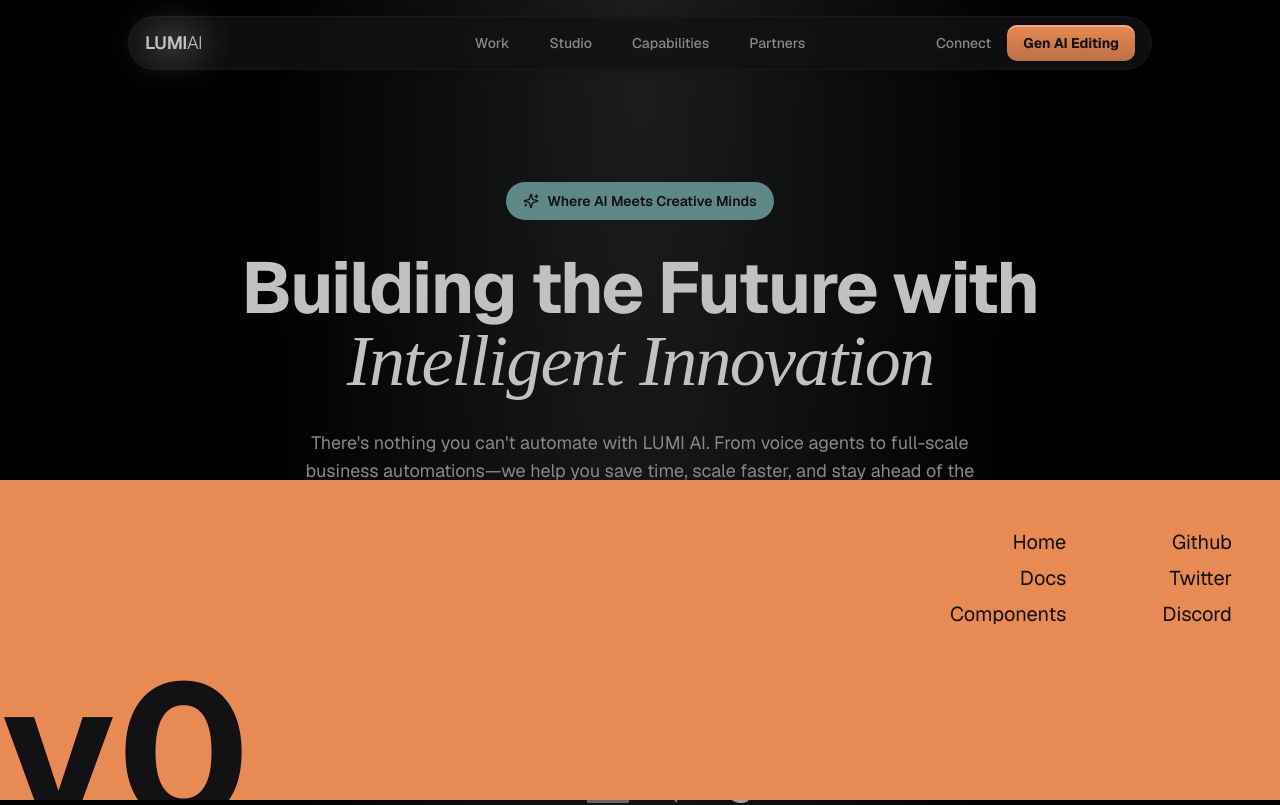
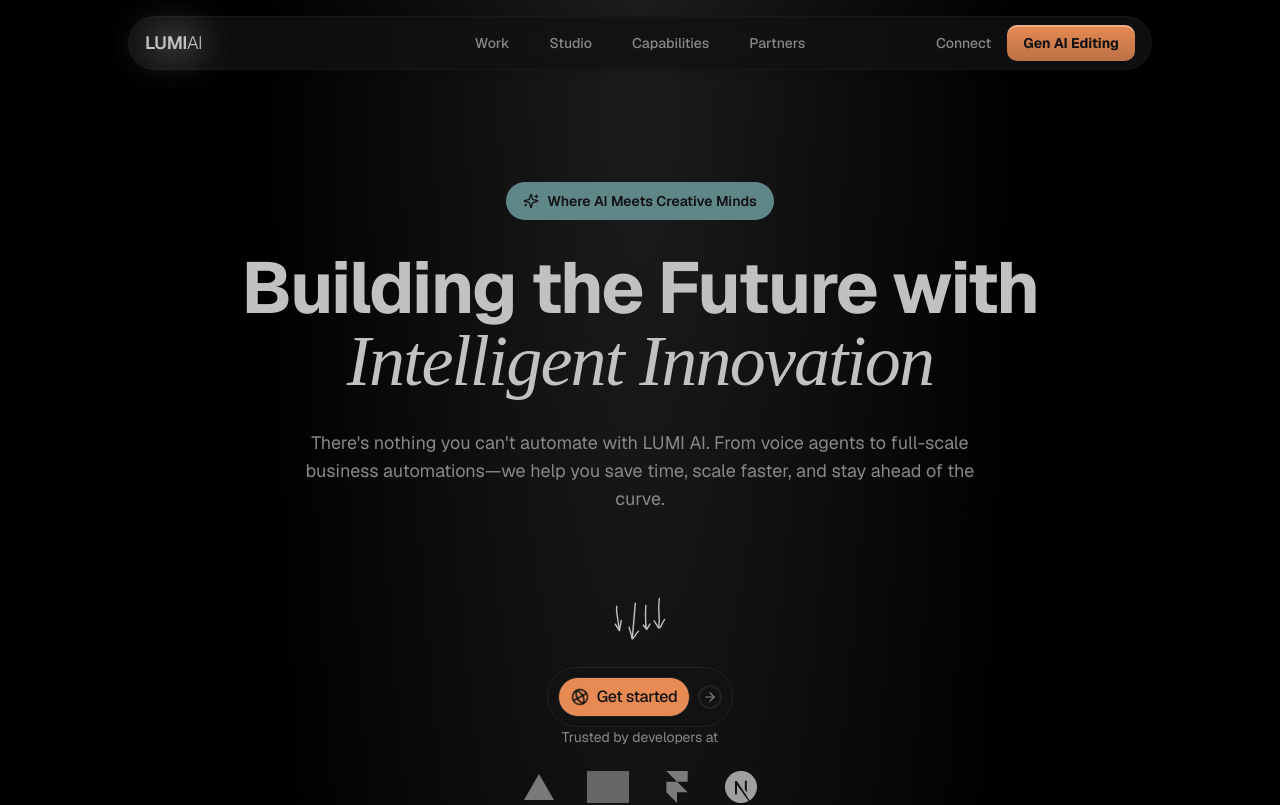
Before and after one commit to AmanchaRahul/lumiai, a Next.js app: page / in a window 1280 px wide. Shown: the top 805 px of the page. Built offline with nearby package versions, Linux system fonts and the light colour scheme; grey boxes are pictures that could not be loaded.

Commit message:
refactor: redesign footer

```diff
--- a/components/sticky-footer.tsx
+++ b/components/sticky-footer.tsx
@@ -1,119 +1,151 @@
 "use client"
-import { motion, AnimatePresence } from "framer-motion"
-import { useState, useEffect } from "react"
+import { motion } from "framer-motion"
 
 export function StickyFooter() {
-  const [isAtBottom, setIsAtBottom] = useState(false)
+  return (
+    <footer className="relative w-full bg-black border-t border-white/5 overflow-hidden">
+      {/* Subtle background pattern */}
+      <div
+        className="absolute inset-0 opacity-[0.02]"
+        style={{
+          backgroundImage: `
+            linear-gradient(to right, white 1px, transparent 1px),
+            linear-gradient(to bottom, white 1px, transparent 1px)
+          `,
+          backgroundSize: "60px 60px",
+        }}
+      />
 
-  useEffect(() => {
-    let ticking = false
+      <div className="relative z-10 max-w-7xl mx-auto px-4 sm:px-6 py-16 sm:py-20">
+        {/* Main Content */}
+        <div className="flex flex-col items-center justify-center text-center space-y-8">
+          {/* Animated Icon */}
+          <motion.div
+            initial={{ opacity: 0, scale: 0.8 }}
+            whileInView={{ opacity: 1, scale: 1 }}
+            viewport={{ once: true }}
+            transition={{ duration: 0.6 }}
+            className="relative"
+          >
+            {/* Circular pulse background */}
+            <motion.div
+              className="absolute inset-0 -m-4 rounded-full bg-primary/10 blur-xl"
+              animate={{
+                scale: [1, 1.2, 1],
+                opacity: [0.3, 0.5, 0.3],
+              }}
+              transition={{
+                duration: 3,
+                repeat: Infinity,
+                ease: "easeInOut",
+              }}
+            />
 
-    const handleScroll = () => {
-      if (!ticking) {
-        requestAnimationFrame(() => {
-          const scrollTop = window.scrollY
-          const windowHeight = window.innerHeight
-          const documentHeight = document.documentElement.scrollHeight
-          const isNearBottom = scrollTop + windowHeight >= documentHeight - 100
+            {/* Icon circle */}
+            <div className="relative w-16 h-16 rounded-full bg-gradient-to-br from-primary/20 to-primary/5 border border-primary/30 flex items-center justify-center backdrop-blur-sm">
+              <div className="w-8 h-8 rounded-full bg-primary/80 animate-pulse" />
+            </div>
+          </motion.div>
 
-          setIsAtBottom(isNearBottom)
-          ticking = false
-        })
-        ticking = true
-      }
-    }
+          {/* Main Heading */}
+          <motion.div
+            initial={{ opacity: 0, y: 20 }}
+            whileInView={{ opacity: 1, y: 0 }}
+            viewport={{ once: true }}
+            transition={{ duration: 0.6, delay: 0.1 }}
+            className="space-y-4"
+          >
+            <h2 className="text-3xl sm:text-4xl md:text-5xl font-bold text-white">
+              Built by humans, scaled by AI.
+            </h2>
+            <p className="text-base sm:text-lg text-white/50">
+              Est. 2023 — Shipping the future, today.
+            </p>
+          </motion.div>
 
-    window.addEventListener("scroll", handleScroll, { passive: true })
-    handleScroll() // Check initial state
-    return () => window.removeEventListener("scroll", handleScroll)
-  }, [])
+          {/* CTA Button */}
+          <motion.div
+            initial={{ opacity: 0, y: 20 }}
+            whileInView={{ opacity: 1, y: 0 }}
+            viewport={{ once: true }}
+            transition={{ duration: 0.6, delay: 0.2 }}
+          >
+            <motion.a
+              href="#"
+              className="inline-flex items-center gap-2 px-8 py-4 rounded-full bg-primary text-black font-semibold text-lg hover:shadow-[0_0_30px_rgba(231,138,83,0.4)] transition-all duration-300"
+              whileHover={{ scale: 1.05 }}
+              whileTap={{ scale: 0.95 }}
+            >
+              GET AUTOMATED
+              <svg
+                xmlns="http://www.w3.org/2000/svg"
+                width="20"
+                height="20"
+                viewBox="0 0 24 24"
+                fill="none"
+                stroke="currentColor"
+                strokeWidth="2"
+                strokeLinecap="round"
+                strokeLinejoin="round"
+                className="transition-transform group-hover:translate-x-1"
+              >
+                <path d="M5 12h14"></path>
+                <path d="m12 5 7 7-7 7"></path>
+              </svg>
+            </motion.a>
+          </motion.div>
 
-  return (
-    <AnimatePresence>
-      {isAtBottom && (
+          {/* Subtitle */}
+          <motion.p
+            initial={{ opacity: 0 }}
+            whileInView={{ opacity: 1 }}
+            viewport={{ once: true }}
+            transition={{ duration: 0.6, delay: 0.3 }}
+            className="text-sm text-white/40 italic max-w-xl"
+          >
+            No boring demos. Just real solutions that actually work.
+          </motion.p>
+        </div>
+
+        {/* Bottom Section */}
         <motion.div
-          className="fixed z-50 bottom-0 left-0 w-full h-80 flex justify-center items-center"
-          style={{ backgroundColor: "#e78a53" }}
-          initial={{ y: "100%" }}
-          animate={{ y: 0 }}
-          exit={{ y: "100%" }}
-          transition={{ duration: 0.3, ease: "easeOut" }}
+          initial={{ opacity: 0, y: 20 }}
+          whileInView={{ opacity: 1, y: 0 }}
+          viewport={{ once: true }}
+          transition={{ duration: 0.6, delay: 0.4 }}
+          className="mt-16 pt-8 border-t border-white/5"
         >
-          <div
-            className="relative overflow-hidden w-full h-full flex justify-end px-12 text-right items-start py-12"
-            style={{ color: "#121113" }}
-          >
-            <motion.div
-              className="flex flex-row space-x-12 sm:space-x-16 md:space-x-24 text-sm sm:text-lg md:text-xl"
-              initial={{ opacity: 0, y: 20 }}
-              animate={{ opacity: 1, y: 0 }}
-              transition={{ duration: 0.6, delay: 0.1 }}
-            >
-              <ul className="space-y-2">
-                <li
-                  className="hover:underline cursor-pointer transition-colors"
-                  style={{ color: "#121113" }}
-                  onMouseEnter={(e) => (e.target.style.color = "rgba(18, 17, 19, 0.8)")}
-                  onMouseLeave={(e) => (e.target.style.color = "#121113")}
-                >
-                  Home
-                </li>
-                <li
-                  className="hover:underline cursor-pointer transition-colors"
-                  style={{ color: "#121113" }}
-                  onMouseEnter={(e) => (e.target.style.color = "rgba(18, 17, 19, 0.8)")}
-                  onMouseLeave={(e) => (e.target.style.color = "#121113")}
-                >
-                  Docs
-                </li>
-                <li
-                  className="hover:underline cursor-pointer transition-colors"
-                  style={{ color: "#121113" }}
-                  onMouseEnter={(e) => (e.target.style.color = "rgba(18, 17, 19, 0.8)")}
-                  onMouseLeave={(e) => (e.target.style.color = "#121113")}
-                >
-                  Components
-                </li>
-              </ul>
-              <ul className="space-y-2">
-                <li
-                  className="hover:underline cursor-pointer transition-colors"
-                  style={{ color: "#121113" }}
-                  onMouseEnter={(e) => (e.target.style.color = "rgba(18, 17, 19, 0.8)")}
-                  onMouseLeave={(e) => (e.target.style.color = "#121113")}
-                >
-                  Github
-                </li>
-                <li
-                  className="hover:underline cursor-pointer transition-colors"
-                  style={{ color: "#121113" }}
-                  onMouseEnter={(e) => (e.target.style.color = "rgba(18, 17, 19, 0.8)")}
-                  onMouseLeave={(e) => (e.target.style.color = "#121113")}
-                >
-                  Twitter
-                </li>
-                <li
-                  className="hover:underline cursor-pointer transition-colors"
-                  style={{ color: "#121113" }}
-                  onMouseEnter={(e) => (e.target.style.color = "rgba(18, 17, 19, 0.8)")}
-                  onMouseLeave={(e) => (e.target.style.color = "#121113")}
-                >
-                  Discord
-                </li>
-              </ul>
-            </motion.div>
-            <motion.h2
-              className="absolute bottom-0 left-0 translate-y-1/3 sm:text-[192px] text-[80px] font-bold select-none"
-              style={{ color: "#121113" }}
-              initial={{ opacity: 0, x: -100 }}
-              animate={{ opacity: 1, x: 0 }}
-              transition={{ duration: 0.8, delay: 0.3 }}
-            >
-              v0
-            </motion.h2>
+          <div className="flex flex-col sm:flex-row items-center justify-between gap-4 text-sm text-white/40">
+            {/* Copyright */}
+            <p>© 2023-2025 LUMI AI. All rights reserved.</p>
+
+            {/* Links */}
+            <div className="flex items-center gap-6">
+              <a
+                href="#"
+                className="hover:text-white/80 transition-colors"
+              >
+                Privacy
+              </a>
+              <a
+                href="#"
+                className="hover:text-white/80 transition-colors"
+              >
+                Terms
+              </a>
+              <a
+                href="#"
+                className="hover:text-white/80 transition-colors"
+              >
+                Contact
+              </a>
+            </div>
           </div>
         </motion.div>
-      )}
-    </AnimatePresence>
+      </div>
+
+      {/* Decorative gradient */}
+      <div className="absolute bottom-0 left-1/2 -translate-x-1/2 w-full h-px bg-gradient-to-r from-transparent via-primary/30 to-transparent"></div>
+    </footer>
   )
 }
```
